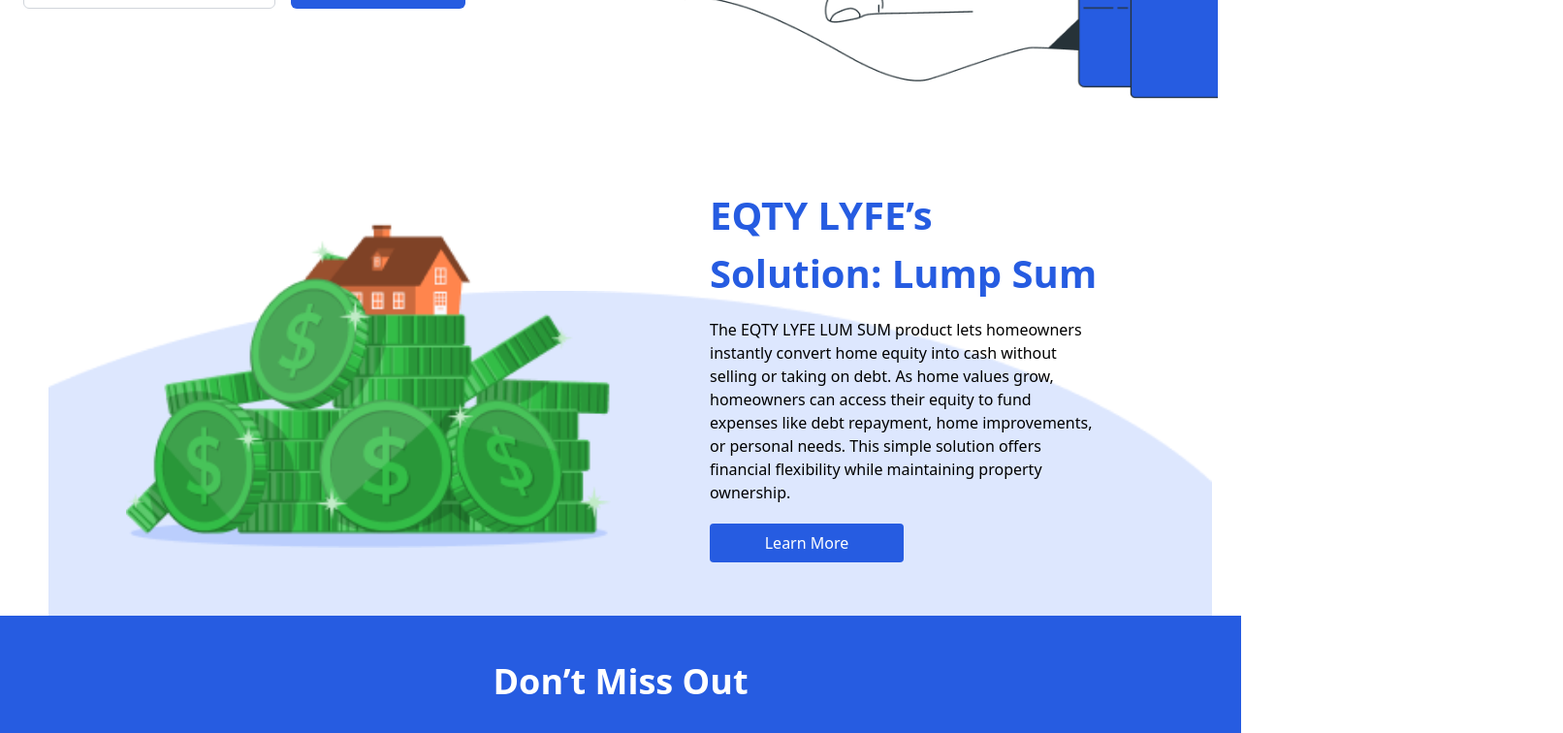
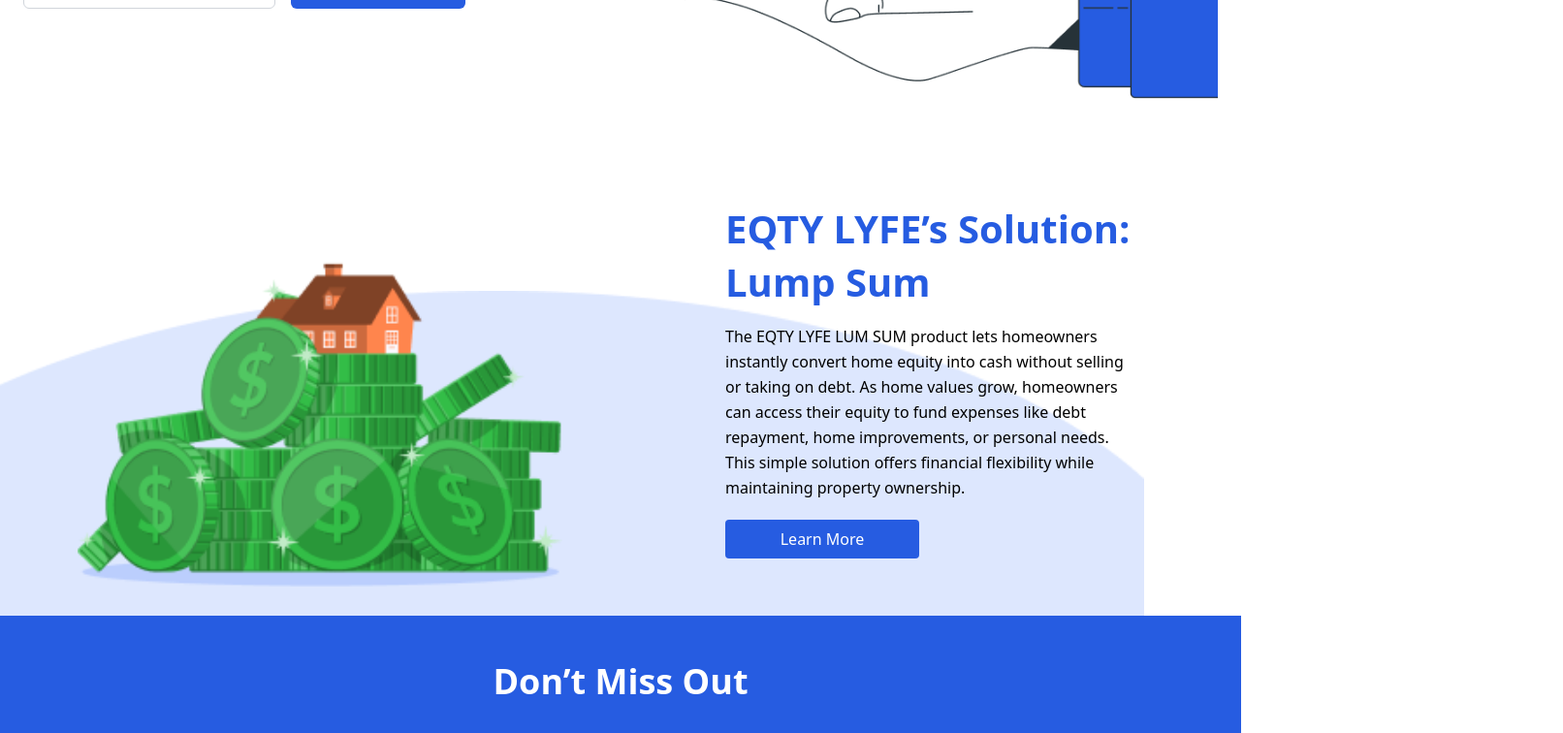
Before and after one commit to mdmoghnishah/EQTYLYFE, a React (Vite) app: page / in a window 1280 px wide. Shown: the part 460-1216 px from the top of the page at 97% size, 1612 px wide, since content can reach past the window. Built offline with nearby package versions, Linux system fonts and the light colour scheme.

Commit message:
updated images

```diff
--- a/src/components/Home.jsx
+++ b/src/components/Home.jsx
@@ -45,24 +45,25 @@
                     <img src={tinyhouse} alt="House Illustration" className="w-full h-auto" />
                 </div>
             </div>
-            <div className="relative w-[1562px] h-[485px] ml-[50px] flex justify-between items-center p-20 overflow-hidden">
+            <div className="relative w-full max-w-[1562px] h-auto lg:h-[485px] mx-auto flex flex-col lg:flex-row justify-between items-center p-5 sm:p-10 lg:p-20 overflow-hidden">
     {/* Background Image */}
     <img
         src={Ellipse8}
         alt=""
-                    className="absolute top-[150px] left-[-100px] w-[1300px] opacity-100 z-0 pointer-events-none"
+        className="absolute top-[150px] left-[-100px] w-[1300px] opacity-100 z-0 pointer-events-none hidden lg:block"
     />
 
-                {/* Content */}
-                <div className="relative z-10">
-                    <img src={coin} alt="" className="w-[500px] mb-20" />
+    {/* Image Section */}
+    <div className="relative z-10 mb-10 lg:mb-0">
+        <img src={coin} alt="" className="w-[300px] sm:w-[400px] lg:w-[500px]" />
     </div>
 
-                <div className="w-[400px] h-[400px] relative mr-100 z-10">
-                    <h2 className="w-full font-inter font-bold text-[40px] text-[#265CE1]">
+    {/* Text Section */}
+    <div className="relative z-10 w-full lg:w-1/2 max-w-[500px] text-center lg:text-left px-4 sm:px-8 lg:pl-12">
+        <h2 className="font-inter font-bold text-[24px] sm:text-[32px] lg:text-[40px] text-[#265CE1] leading-snug">
             EQTY LYFE’s Solution: Lump Sum
         </h2>
-                    <p className="mt-4 text-black">
+        <p className="mt-4 text-black text-sm sm:text-base leading-relaxed">
             The EQTY LYFE LUM SUM product lets homeowners instantly convert home equity into cash without selling or taking on debt. As home values grow, homeowners can access their equity to fund expenses like debt repayment, home improvements, or personal needs. This simple solution offers financial flexibility while maintaining property ownership.
         </p>
         <button className="mt-5 h-[40px] text-white w-[200px] bg-[#265CE1] rounded">
@@ -70,6 +71,8 @@
         </button>
     </div>
 </div>
+
+
             <EquityStatsSection />
             <FinancialGoalSection />
             <HowItWorks />
```
Lines whose indentation alone changed are shown as unchanged.
